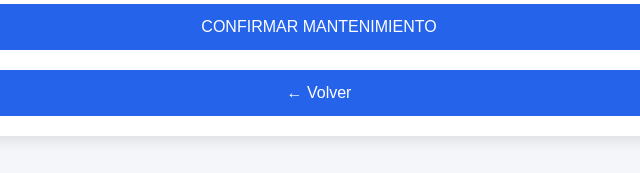
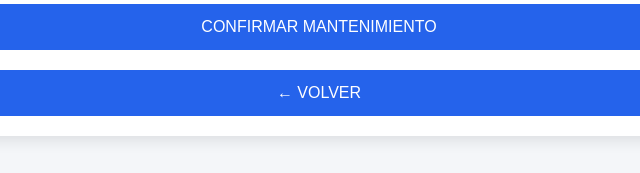
Before and after one commit to santi85227-hue/montacargas-api, a website: page agenda.html in a window 1280 px wide. Shown: the part 856-1029 px from the top of the page, 321-961 px from the left. Drawn offline with Linux system fonts and the light colour scheme; no server answers.

Commit message:
Update agenda.html

```diff
--- a/agenda.html
+++ b/agenda.html
@@ -329,7 +329,7 @@ Seleccione información...
 </button>
 
 <button class="btn" onclick="history.back()">
-    ← Volver
+    ← VOLVER
 </button>
 
 </div>
```
